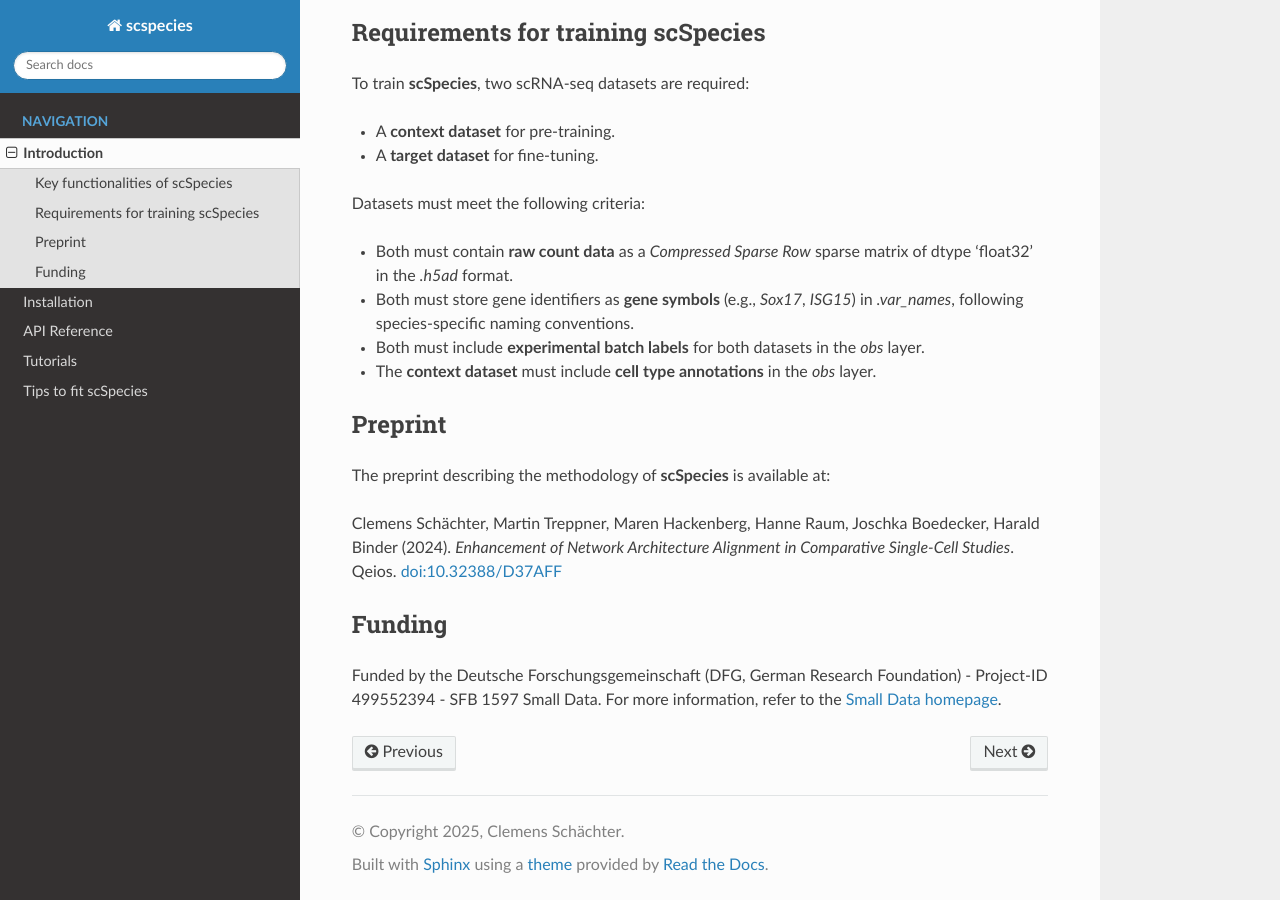
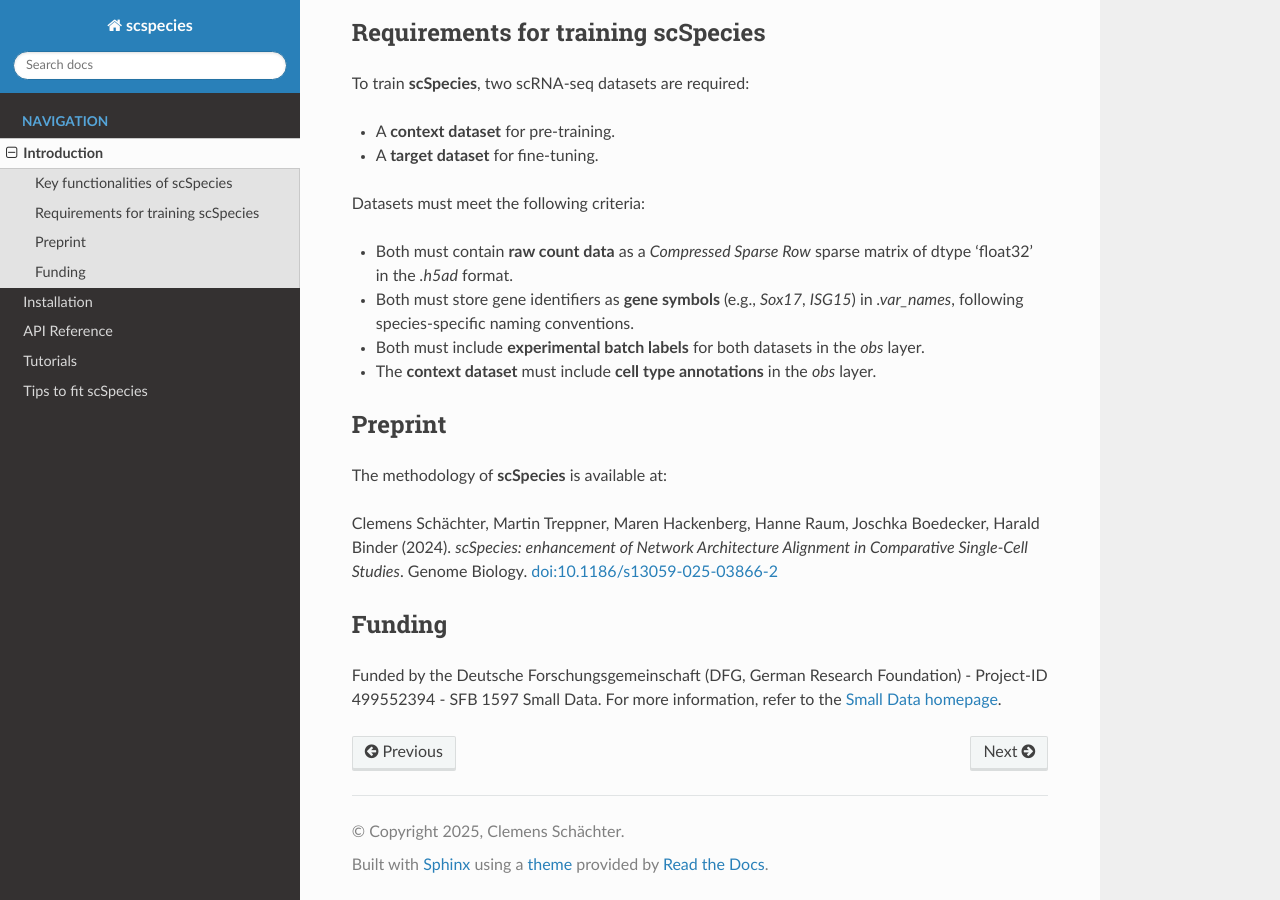
Before and after one commit to cschaech/scspecies_package, a Sphinx documentation site: the page built from docs/source/introduction.rst, in a window 1280 px wide and 900 px high, scrolled down 1823 px. Built offline with Sphinx 7.4.7 and the Read the Docs theme 3.1.0, drawn with Linux system fonts in a browser that asks for light colours; pages that are not in the unit, such as notebooks, are missing from menus.

Commit message:
Update introduction.rst
EMbedded publication link

```diff
--- a/docs/source/introduction.rst
+++ b/docs/source/introduction.rst
@@ -69,11 +69,11 @@ Datasets must meet the following criteria:
 Preprint
 --------
 
-The preprint describing the methodology of **scSpecies** is available at:
+The methodology of **scSpecies** is available at:
 
 Clemens Schächter, Martin Treppner, Maren Hackenberg, Hanne Raum, Joschka Boedecker, Harald Binder (2024).
-*Enhancement of Network Architecture Alignment in Comparative Single-Cell Studies*. Qeios.
-`doi:10.32388/D37AFF <https://doi.org/10.32388/D37AFF>`_
+*scSpecies: enhancement of Network Architecture Alignment in Comparative Single-Cell Studies*. Genome Biology.
+`doi:10.1186/s13059-025-03866-2 <https://doi.org/10.1186/s13059-025-03866-2>`_
 
 
 Funding
```
